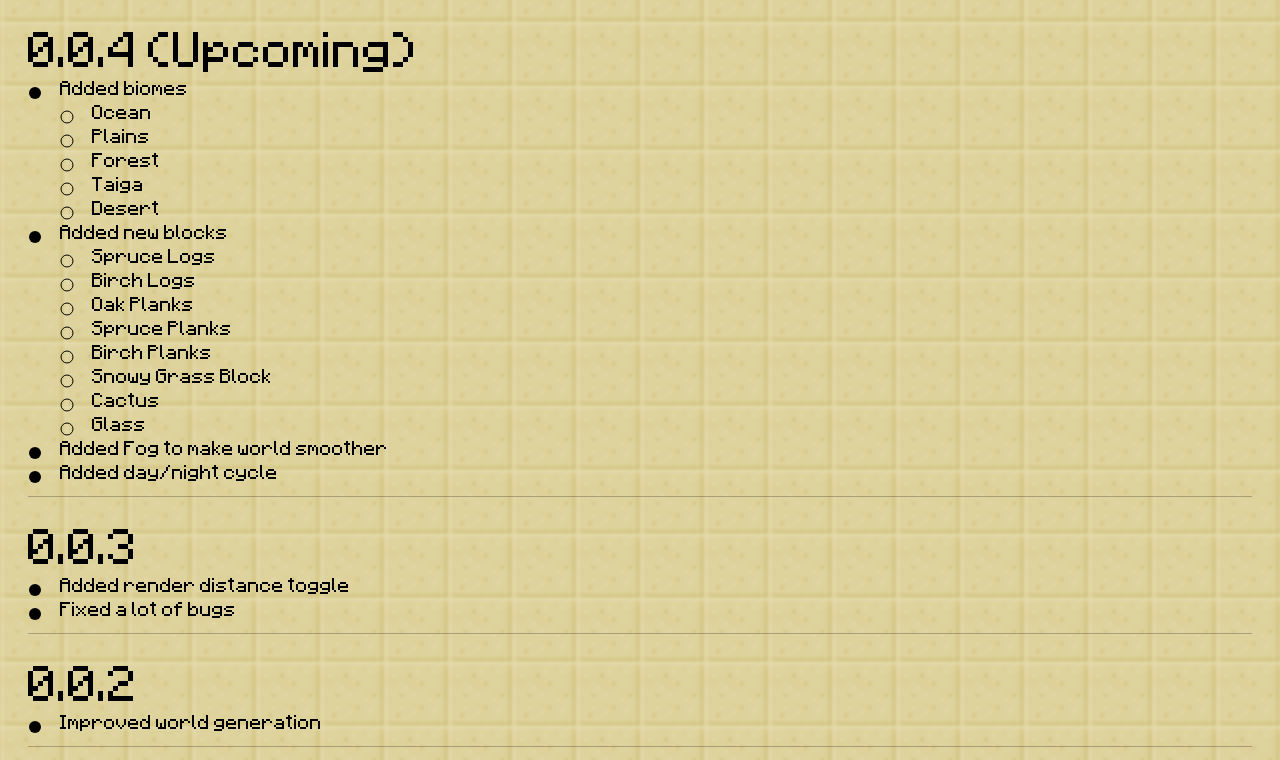
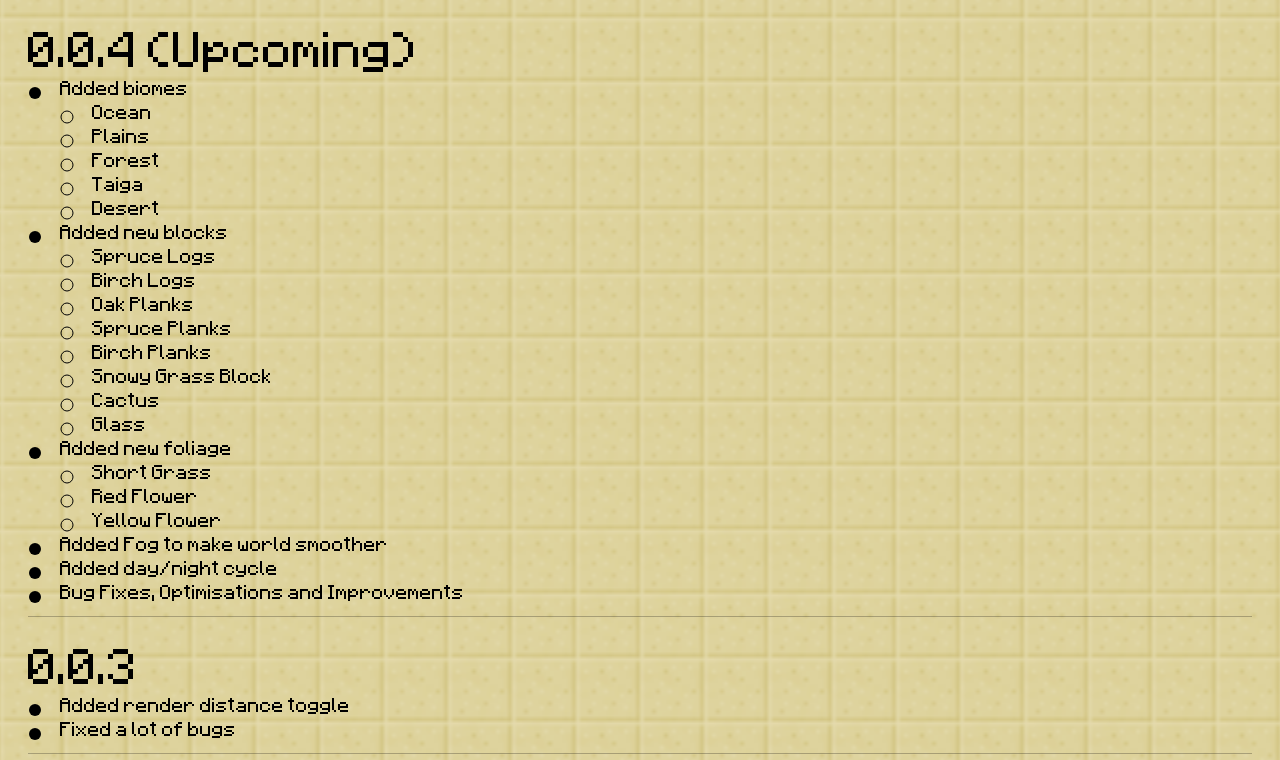
Before and after one commit to blockgame-projects/website, a website: page public/changelog.html in a window 1280 px wide. Shown: the top 760 px of the page. Drawn offline with nearby package versions, Linux system fonts and the light colour scheme.

Commit message:
🗽 Post some more changelog stuff

```diff
--- a/public/changelog.html
+++ b/public/changelog.html
@@ -46,8 +46,15 @@
                                 <li>Cactus</li>
                                 <li>Glass</li>
                             </ul>
+                            <li>Added new foliage</li>
+                            <ul>
+                                <li>Short Grass</li>
+                                <li>Red Flower</li>
+                                <li>Yellow Flower</li>
+                            </ul>
                             <li>Added Fog to make world smoother</li>
                             <li>Added day/night cycle</li>
+                            <li>Bug Fixes, Optimisations and Improvements</li>
                         </ul>
                         <hr>
                         <h1>0.0.3</h1>
```
Also changed, not shown: windows-x64.json (deleted).
